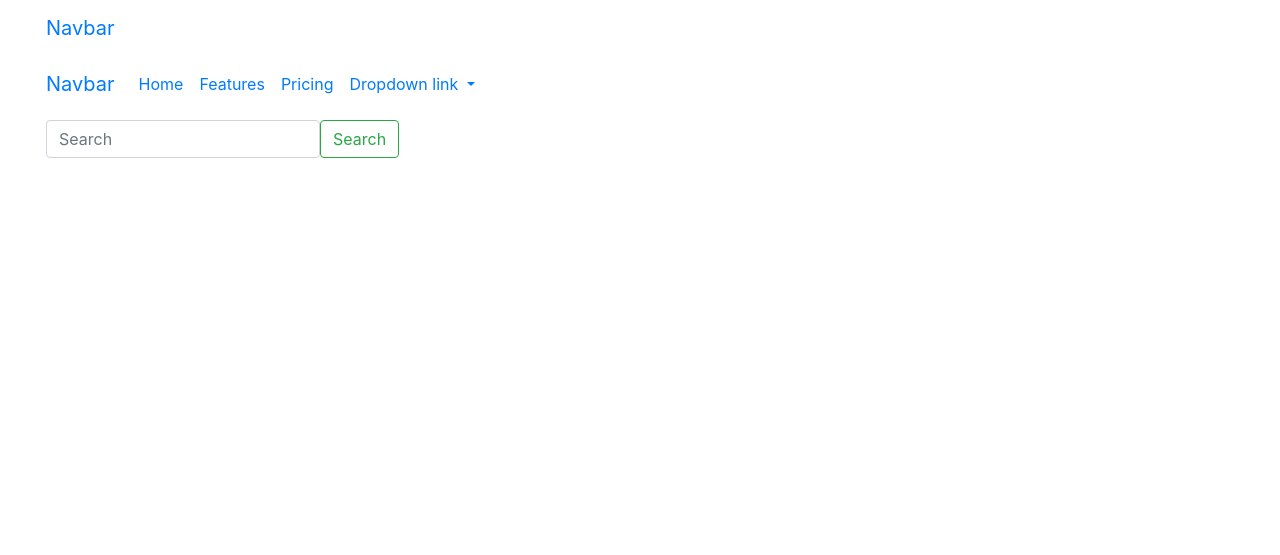
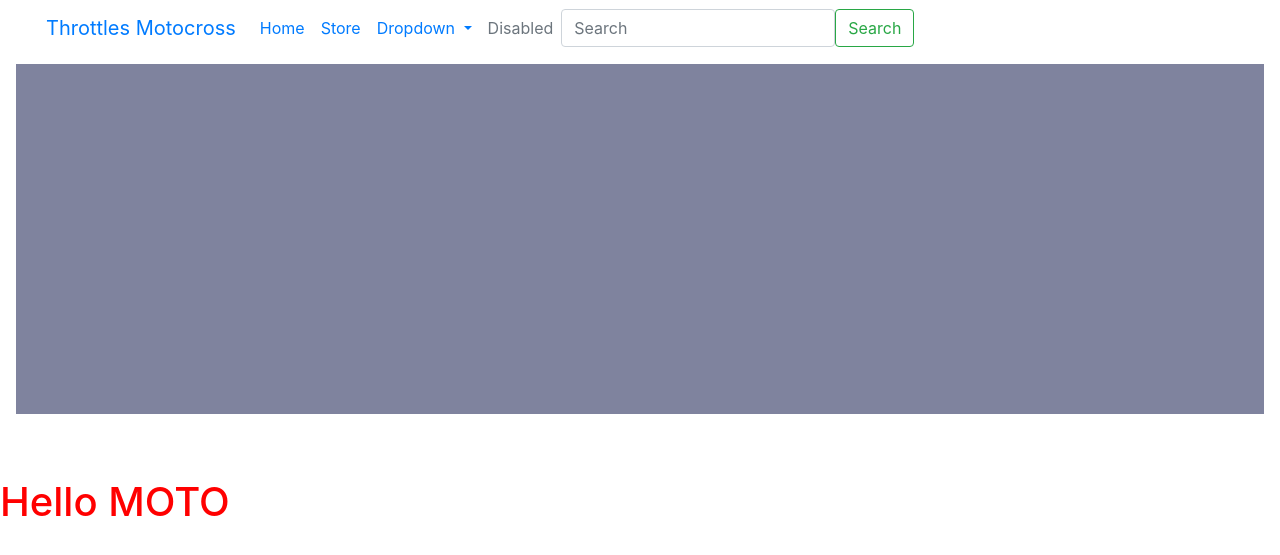
Before and after one commit to Ewie1/CI_PP5_throttles_motocross, a Django app: page / in a window 1280 px wide. Shown: the top 555 px of the page. Run offline with Django 3.2, Linux system fonts and the light colour scheme.

Commit message:
Add navbar and link css for home page contents

```diff
--- a/home/templates/home/index.html
+++ b/home/templates/home/index.html
@@ -2,4 +2,14 @@
 {% load static %}
 
 {% block content %}
+<div class="hero-image-outer">
+    <div class="row my-5 p-3 ">
+        <div class="col-sm-12">
+            <div class="hero-image">
+                <div class="overlay"></div>
+            </div>
+        </div>
+    </div>
+</div>
+<h1 class="moto">Hello MOTO</h1>
 {% endblock %}
--- /dev/null
+++ b/static/css/base.css
@@ -0,0 +1,29 @@
+html {
+    height: 100%;
+}
+
+
+/*Style for hero image*/
+
+.hero-image-outer {
+    overflow: hidden;
+}
+
+.hero-image {
+    height: 350px;
+    width: 100%;
+    background: url('') no-repeat center center;
+    background-size: cover;
+    background-position: center;
+    overflow: hidden;
+}
+
+.overlay {
+    z-index: -1;
+    height: 100%;
+    background: rgba(1, 9, 62, 0.5);
+}
+
+.moto {
+    color: red;
+}
--- a/templates/base.html
+++ b/templates/base.html
@@ -18,6 +18,7 @@
     <!-- Bootstrap CSS -->
     <link rel="stylesheet" href="https://cdn.jsdelivr.net/npm/bootstrap@4.6.2/dist/css/bootstrap.min.css"
         integrity="sha384-xOolHFLEh07PJGoPkLv1IbcEPTNtaed2xpHsD9ESMhqIYd0nLMwNLD69Npy4HI+N" crossorigin="anonymous">
+    <link rel="stylesheet" href="{% static 'css/base.css' %}">
     {% endblock %}
 
     {% block extray_css %}
@@ -46,51 +47,45 @@
 
 <body>
     <header class="container-fluid fixed-top">
-        <nav class="navbar bg-body-tertiary">
-            <div class="container-fluid">
-                <a class="navbar-brand" href="#">Navbar</a>
-            </div>
-        </nav>
         <nav class="navbar navbar-expand-lg bg-body-tertiary">
             <div class="container-fluid">
-                <a class="navbar-brand" href="#">Navbar</a>
+                <a class="navbar-brand" href="{% url 'home' %}">Throttles Motocross</a>
                 <button class="navbar-toggler" type="button" data-bs-toggle="collapse"
-                    data-bs-target="#navbarNavDropdown" aria-controls="navbarNavDropdown" aria-expanded="false"
-                    aria-label="Toggle navigation">
+                    data-bs-target="#navbarSupportedContent" aria-controls="navbarSupportedContent"
+                    aria-expanded="false" aria-label="Toggle navigation">
                     <span class="navbar-toggler-icon"></span>
                 </button>
-                <div class="collapse navbar-collapse" id="navbarNavDropdown">
-                    <ul class="navbar-nav">
+                <div class="collapse navbar-collapse" id="navbarSupportedContent">
+                    <ul class="navbar-nav me-auto mb-2 mb-lg-0">
                         <li class="nav-item">
-                            <a class="nav-link active" aria-current="page" href="#">Home</a>
+                            <a class="nav-link active" aria-current="page" href="{% url 'home' %}">Home</a>
                         </li>
                         <li class="nav-item">
-                            <a class="nav-link" href="#">Features</a>
-                        </li>
-                        <li class="nav-item">
-                            <a class="nav-link" href="#">Pricing</a>
+                            <a class="nav-link" href="#">Store</a>
                         </li>
                         <li class="nav-item dropdown">
                             <a class="nav-link dropdown-toggle" href="#" role="button" data-bs-toggle="dropdown"
                                 aria-expanded="false">
-                                Dropdown link
+                                Dropdown
                             </a>
-                            <ul class="dropdown-menu text-black">
+                            <ul class="dropdown-menu">
                                 <li><a class="dropdown-item" href="#">Action</a></li>
                                 <li><a class="dropdown-item" href="#">Another action</a></li>
+                                <li>
+                                    <hr class="dropdown-divider">
+                                </li>
                                 <li><a class="dropdown-item" href="#">Something else here</a></li>
                             </ul>
                         </li>
+                        <li class="nav-item">
+                            <a class="nav-link disabled">Disabled</a>
+                        </li>
                     </ul>
+                    <form class="d-flex" role="search">
+                        <input class="form-control me-2" type="search" placeholder="Search" aria-label="Search">
+                        <button class="btn btn-outline-success" type="submit">Search</button>
+                    </form>
                 </div>
-            </div>
-        </nav>
-        <nav class="navbar bg-body-tertiary">
-            <div class="container-fluid">
-                <form class="d-flex" role="search">
-                    <input class="form-control me-2" type="search" placeholder="Search" aria-label="Search">
-                    <button class="btn btn-outline-success" type="submit">Search</button>
-                </form>
             </div>
         </nav>
     </header>
--- a/throttles_motocross/settings.py
+++ b/throttles_motocross/settings.py
@@ -149,6 +149,11 @@ USE_TZ = True
 
 STATIC_URL = '/static/'
 
+STATICFILES_DIRS = (os.path.join(BASE_DIR, 'static'),)
+
+MEDIA_URL = '/media/'
+MEDIA_ROOT = os.path.join(BASE_DIR, 'media')
+
 # Default primary key field type
 # https://docs.djangoproject.com/en/3.2/ref/settings/#default-auto-field
 
--- a/throttles_motocross/urls.py
+++ b/throttles_motocross/urls.py
@@ -15,9 +15,11 @@ Including another URLconf
 """
 from django.contrib import admin
 from django.urls import path, include
+from django.conf import settings
+from django.conf.urls.static import static
 
 urlpatterns = [
     path('admin/', admin.site.urls),
     path('accounts/', include('allauth.urls')),
     path('', include('home.urls')),
-]
+] + static(settings.MEDIA_URL, document_root=settings.MEDIA_ROOT)
```
